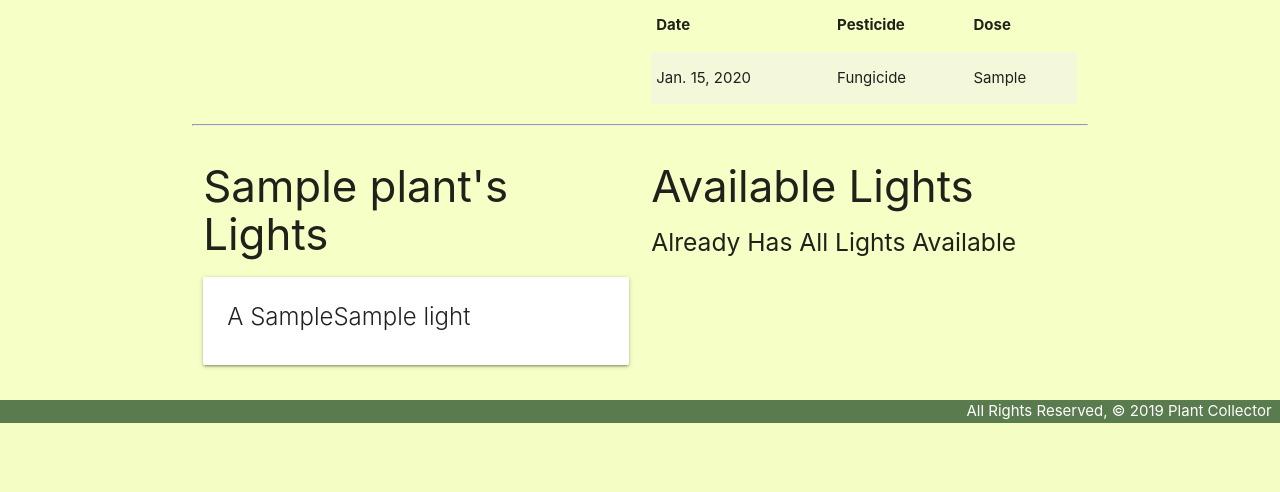
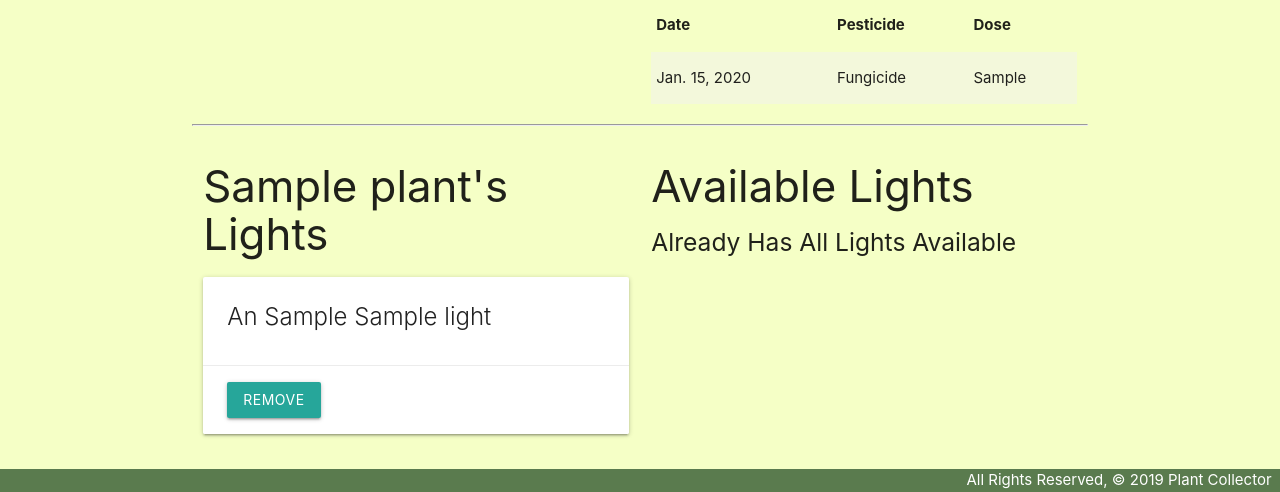
Before and after one commit to rasl76/plant_collector, a Django app: page /plants/1/ in a window 1280 px wide. Shown: the part 541-1033 px from the top of the page. Before the commit the page ends 964 px from the top, so only its background shows below. Run offline with Django 4.2, Linux system fonts and the light colour scheme; tables that the repository leaves empty hold one stand-in row (Sample ...).

Commit message:
many-to-many lab2

```diff
--- a/main_app/templates/plants/detail.html
+++ b/main_app/templates/plants/detail.html
@@ -53,31 +53,42 @@
 <div class="row">
   <div class="col s6">
     <h3>{{ plant.name }}'s Lights</h3>
-    {% if plant.lights.count %} {% for light in plant.lights.all %}
+    {% if plant.lights.count %}
+      {% for light in plant.lights.all %}
         <div class="card">
           <div class="card-content">
-        <span class="card-title"> A {{ light.lumen }}{{ light.name }} </span>
+            <span class="card-title"> An {{ light.lumen }} {{ light.name }} </span>
+          </div>
+          <div class="card-action">
+            <form action="{% url 'unassoc_light' plant.id light.id %}" method="post">
+              {% csrf_token %}
+              <button type="submit" class="btn">Remove</button>
+            </form>
           </div>
         </div>
-    {% endfor %} {% else %}
+      {% endfor %}
+    {% else %}
       <h5>No Lights :(</h5>
     {% endif %}
   </div>
+
   <div class="col s6">
       <h3>Available Lights</h3>
-    {% if lights.count %} {% for light in lights.all %}
+      {% if lights.count %}
+        {% for light in lights.all %}
           <div class="card">
             <div class="card-content">
-        <span class="card-title"> A {{ light.lumen }} {{ light.name }} </span>
+              <span class="card-title"> An {{ light.lumen }} {{ light.name }} </span>
             </div>
             <div class="card-action">
-        <form action="" method="post">
+              <form action="{% url 'assoc_light' plant.id light.id %}" method="post">
                 {% csrf_token %}
                 <button type="submit" class="btn">Add</button>
               </form>
             </div>
           </div>
-    {% endfor %} {% else %}
+        {% endfor %}
+      {% else %}
         <h5>{{light.name}} Already Has All Lights Available</h5>
       {% endif %}
     </div>
@@ -95,3 +106,4 @@
     M.FormSelect.init(selectEl);
   </script>
   {% endblock %}
+</div>
--- a/main_app/views.py
+++ b/main_app/views.py
@@ -75,7 +75,7 @@ class LightCreate(CreateView):
 
 class LightUpdate(UpdateView):
   model = Light
-  fields = ['name', 'color']
+  fields = ['name', 'lumen']
 
 class LightDelete(DeleteView):
   model = Light
```
Lines whose indentation alone changed are shown as unchanged.
